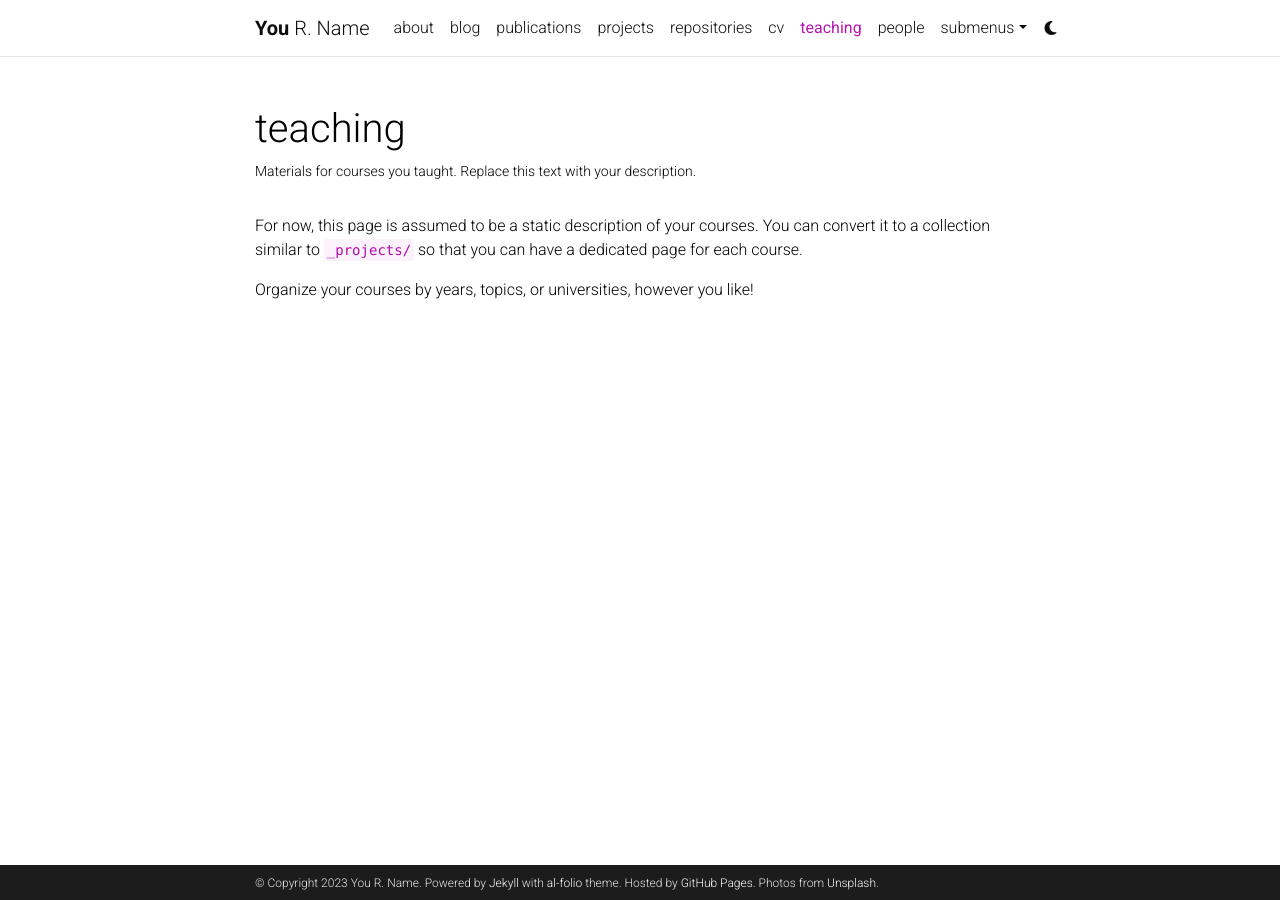
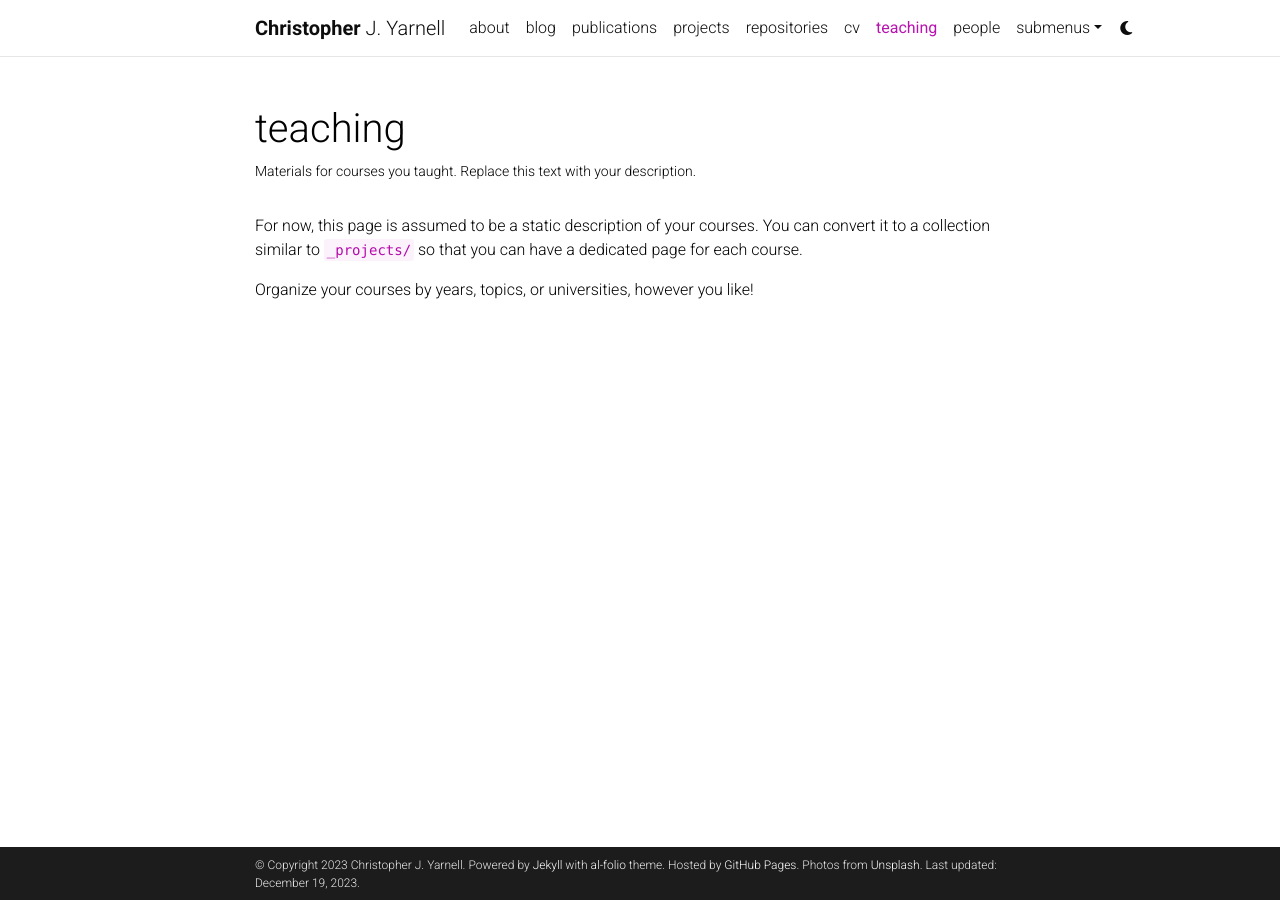
Before and after one commit to cjyarnell/cjyarnell.github.io, a Jekyll site: the page built from _pages/teaching.md, in a window 1280 px wide. Built offline with Jekyll 4.4.1, drawn with Linux system fonts in a browser that asks for light colours; comment, search, counter and statistics services are not loaded; a style sheet for code colours, icons or effects is not loaded.

Commit message:
Update _config.yml

```diff
--- a/_config.yml
+++ b/_config.yml
@@ -3,10 +3,10 @@
 # -----------------------------------------------------------------------------
 
 title: blank # the website title (if blank, full name will be used instead)
-first_name: You
-middle_name: R.
-last_name: Name
-email: you@example.com
+first_name: Christopher
+middle_name: J.
+last_name: Yarnell
+email: cyarnell@shn.ca
 description: > # the ">" symbol means to ignore newlines until "footer_text:"
   A simple, whitespace theme for academics. Based on [*folio](https://github.com/bogoli/-folio) design.
 footer_text: >
@@ -18,9 +18,9 @@ keywords: jekyll, jekyll-theme, academic-website, portfolio-website  # add your
 lang: en # the language of your site (for example: en, fr, cn, ru, etc.)
 icon: ⚛️  # the emoji used as the favicon (alternatively, provide image name in /assets/img/)
 
-url: https://alshedivat.github.io # the base hostname & protocol for your site
+url: https://cjyarnell.github.io # the base hostname & protocol for your site
 baseurl: /al-folio # the subpath of your site, e.g. /blog/
-last_updated: false # set to true if you want to display last updated in the footer
+last_updated: true # set to true if you want to display last updated in the footer
 impressum_path:  # set to path to include impressum link in the footer, use the same path as permalink in a page, helps to conform with EU GDPR
 
 # -----------------------------------------------------------------------------
```
